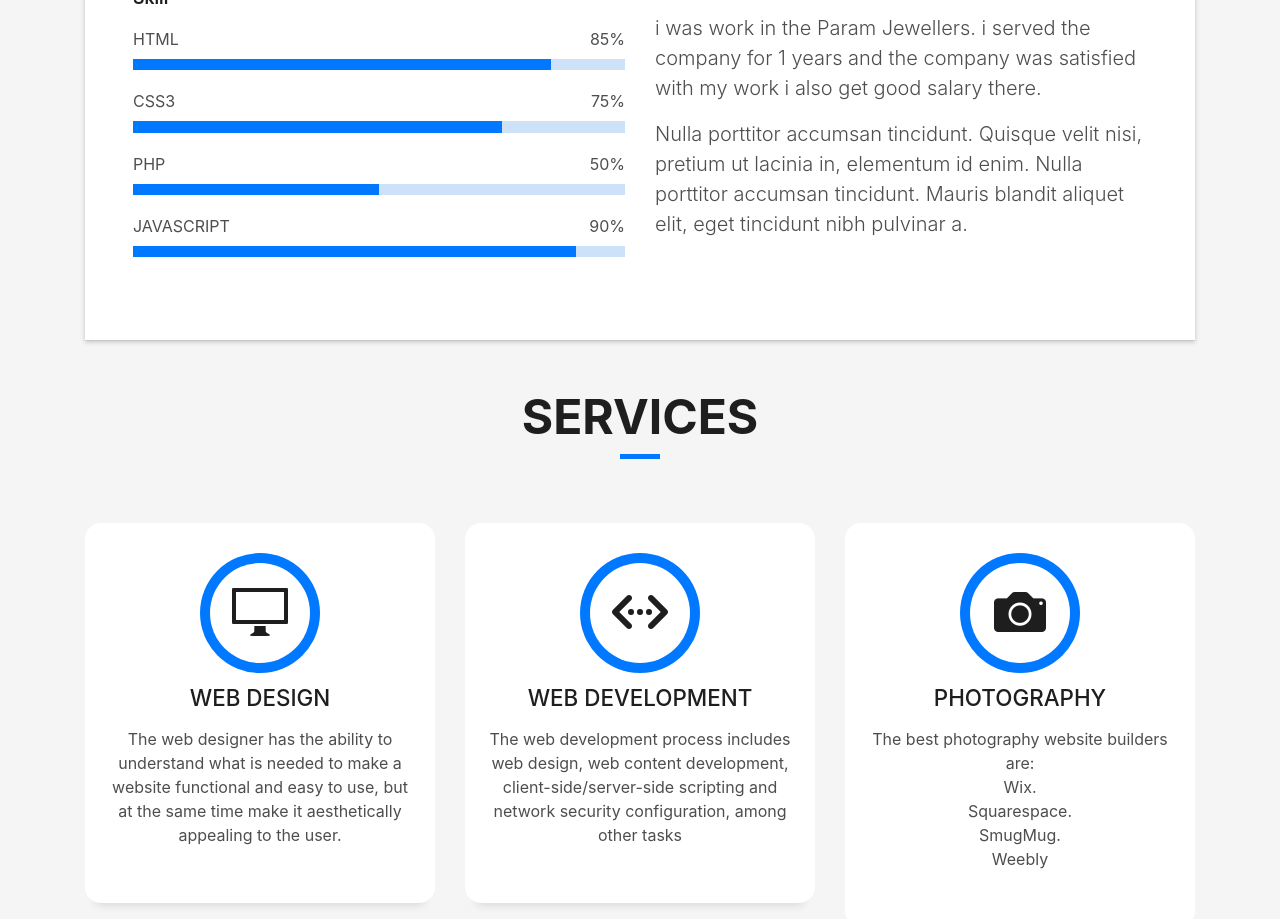
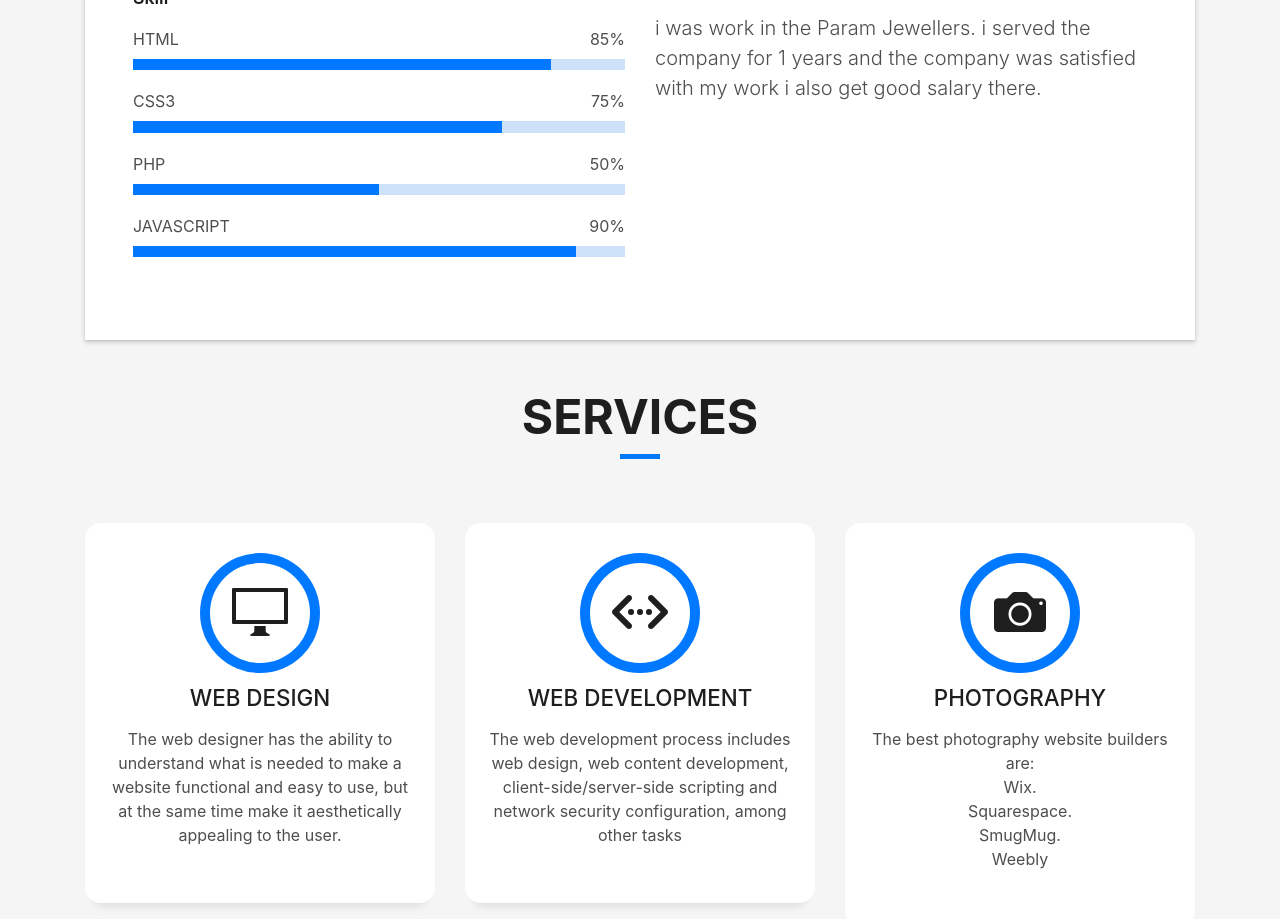
Before and after one commit to DhavalDubariya/dhaval, a plain HTML site: page index.html in a window 1280 px wide. Shown: the part 1137-2056 px from the top of the page. Drawn offline with Linux system fonts and the light colour scheme; files whose address does not match are found by name.

Commit message:
loremip sum

```diff
--- a/index.html
+++ b/index.html
@@ -145,11 +145,7 @@
                   <p class="lead">
               		 i was work in  the Param Jewellers. i served the company for 1 years and the company was satisfied with my work i also get good salary there.
                   </p>
-                  <p class="lead">
-                    Nulla porttitor accumsan tincidunt. Quisque velit nisi, pretium ut lacinia in, elementum id enim.
-                    Nulla porttitor accumsan
-                    tincidunt. Mauris blandit aliquet elit, eget tincidunt nibh pulvinar a.
-                  </p>
+
                 </div>
               </div>
             </div>
```
